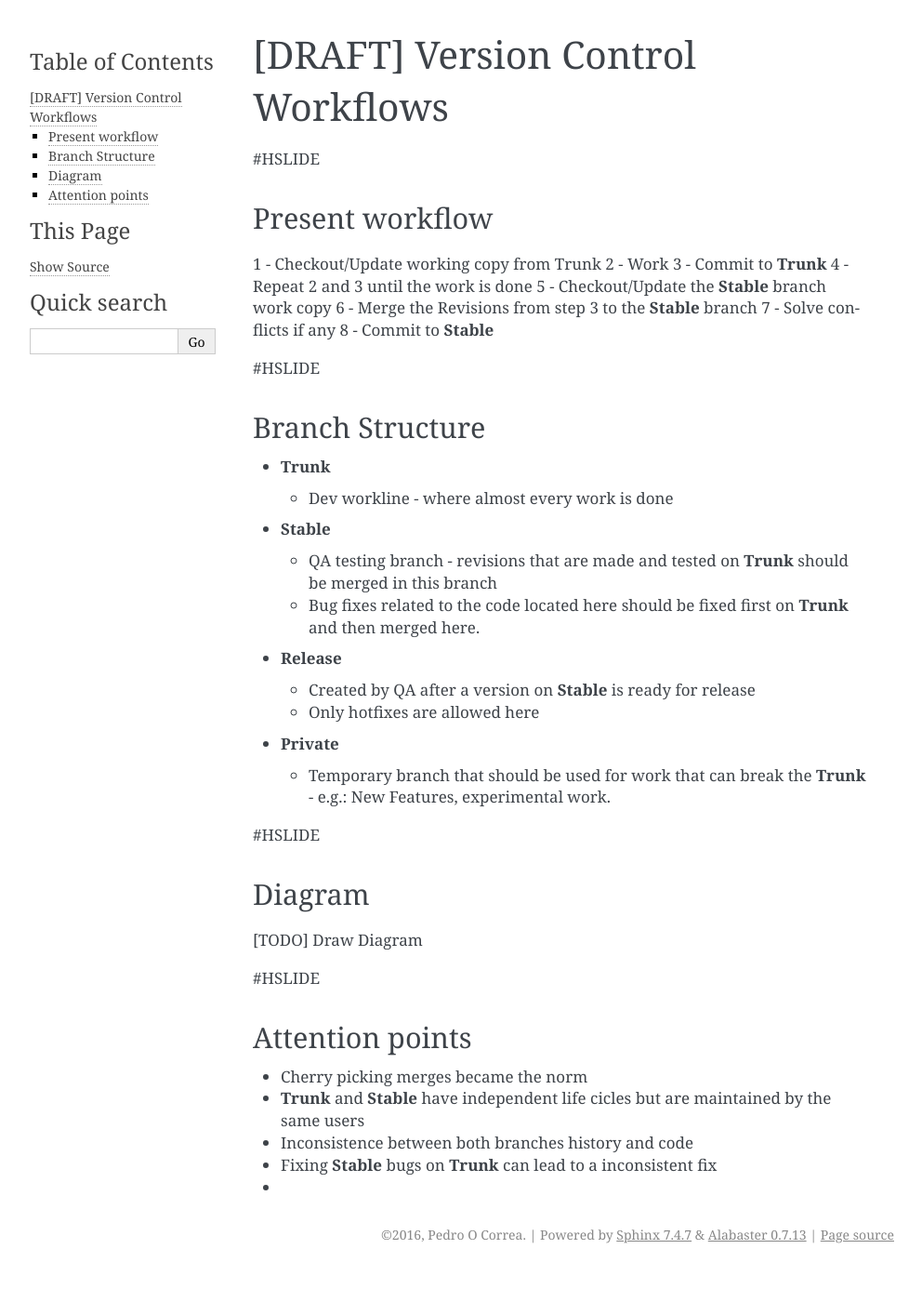
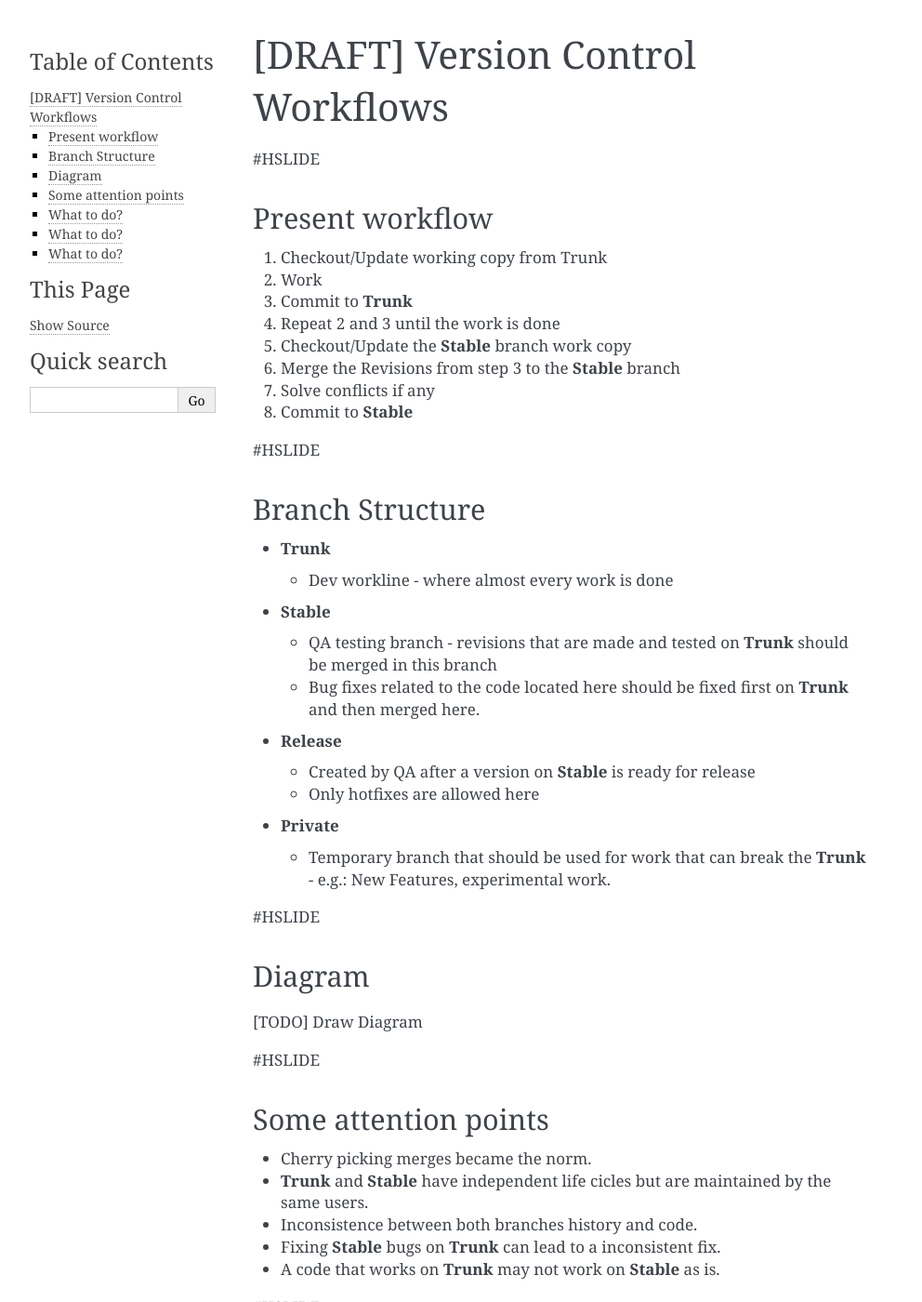
Before and after one commit to pedrostc/svn-vs-git, a Sphinx documentation site: the page built from docs/3.vcs-workflows.md, in a window 1280 px wide and 1400 px high. Shown: the whole window at 93% size, without its empty margins (148-1140 px from the left). Built offline with Sphinx 7.4.7, drawn with Linux system fonts in a browser that asks for light colours; some of the changed text lies outside the part shown.

```diff
--- a/docs/3.vcs-workflows.md
+++ b/docs/3.vcs-workflows.md
@@ -4,14 +4,14 @@
 
 ## Present workflow
 
-1 - Checkout/Update working copy from Trunk
-2 - Work
-3 - Commit to **Trunk**
-4 - Repeat 2 and 3 until the work is done
-5 - Checkout/Update the **Stable** branch work copy
-6 - Merge the Revisions from step 3 to the **Stable** branch
-7 - Solve conflicts if any
-8 - Commit to **Stable**
+1. Checkout/Update working copy from Trunk
+2. Work
+3. Commit to **Trunk**
+4. Repeat 2 and 3 until the work is done
+5. Checkout/Update the **Stable** branch work copy
+6. Merge the Revisions from step 3 to the **Stable** branch
+7. Solve conflicts if any
+8. Commit to **Stable**
 
 #HSLIDE
 
@@ -39,10 +39,34 @@
 
 #HSLIDE
 
-## Attention points
+## Some attention points
 
-- Cherry picking merges became the norm
-- **Trunk** and **Stable** have independent life cicles but are maintained by the same users
-- Inconsistence between both branches history and code
-- Fixing **Stable** bugs on **Trunk** can lead to a inconsistent fix
--
+- Cherry picking merges became the norm.
+- **Trunk** and **Stable** have independent life cicles but are maintained by the same users.
+- Inconsistence between both branches history and code.
+- Fixing **Stable** bugs on **Trunk** can lead to a inconsistent fix.
+- A code that works on **Trunk** may not work on **Stable** as is.
+
+#HSLIDE
+
+## What to do?
+
+Improve or change the workflow?
+
+#HSLIDE
+
+## What to do?
+
+- Subversion?
+
+- Git?
+
+#HSLIDE
+
+## What to do?
+
+Adapt and them migrate
+
+or
+
+Migrate and them adapt
```
Also changed, not shown: docs/0.references.md (+2 -0 lines).
